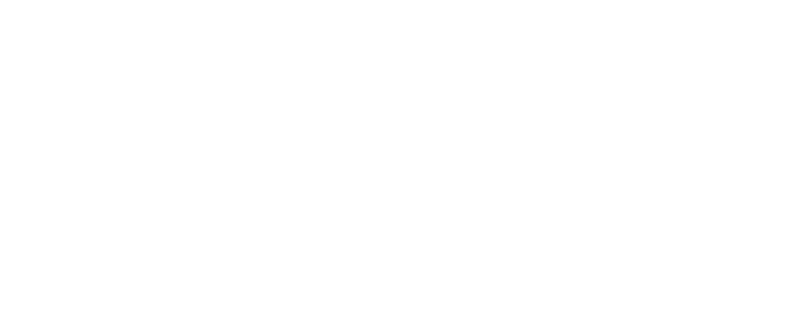
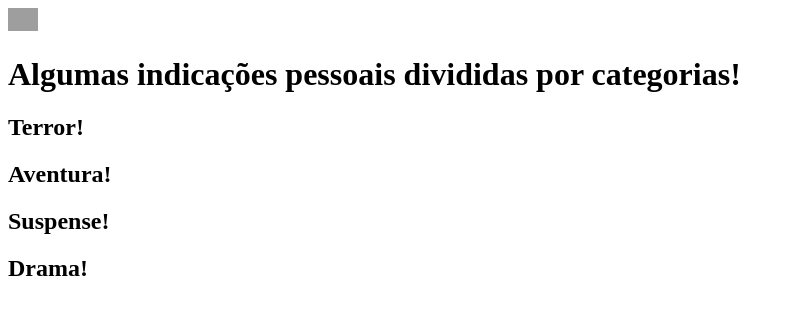
Before and after one commit to PedrocaMarmota/Pedroca, a plain HTML site: page indicacoes.html in a window 1280 px wide. Shown: the whole page, without its empty margins (0-793 px from the left). Drawn offline with Linux system fonts and the light colour scheme; grey boxes are pictures that could not be loaded.

Commit message:
added a new page needs polishing and made a header for resenha.html

```diff
--- a/indicacoes.html
+++ b/indicacoes.html
@@ -6,6 +6,26 @@
     <title>Document</title>
 </head>
 <body>
+    <header>
+        <a href="./index.html">
+            <img src="https://images.vexels.com/media/users/3/131030/isolated/lists/c40339f363a7695c53861e7650624c10-home-flat-icon.png" width="30px">
+        </a>
+    </header>
+    <h1>Algumas indicações pessoais divididas por categorias!</h1>
+    <h2>
+        Terror!
+    </h2>
 
+    <h2>
+        Aventura!
+    </h2>
+
+    <h2>
+        Suspense!
+    </h2>
+
+    <h2>
+        Drama!
+    </h2>
 </body>
 </html>
```
Also changed, not shown: index.html (+1 -1 lines), resenha.html (+2 -0 lines).
